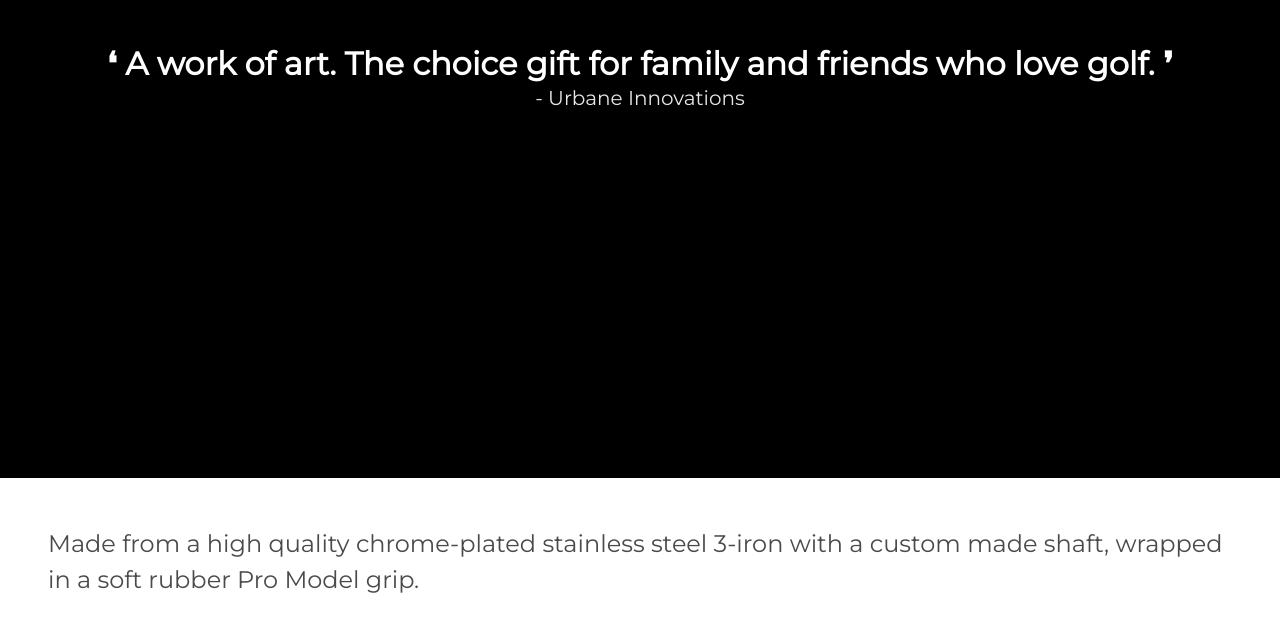
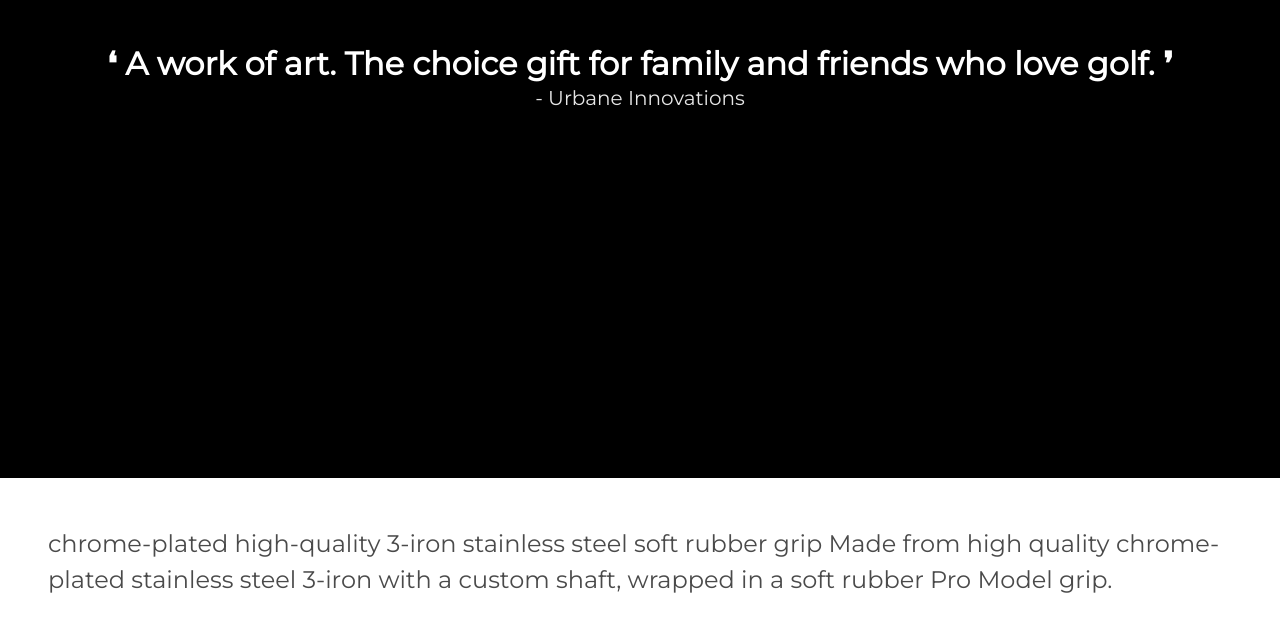
Before and after one commit to octoshrimpy/thegolfhanger, a website built with Parcel: page site/index.html in a window 1280 px wide. Shown: the part 322-954 px from the top of the page. Built offline with nearby package versions, Linux system fonts and the light colour scheme.

Commit message:
cleaner description

```diff
--- a/site/partials/description.html
+++ b/site/partials/description.html
@@ -1,5 +1,11 @@
 <section class="section">
   <div class="is-size-4">
-    Made from a high quality chrome-plated stainless steel 3-iron with a custom made shaft, wrapped in a soft rubber Pro Model grip.
+    chrome-plated
+    high-quality
+    3-iron
+    stainless steel
+    soft rubber grip
+
+    Made from high quality chrome-plated stainless steel 3-iron with a custom shaft, wrapped in a soft rubber Pro Model grip.
   </div>
 </section>
```
